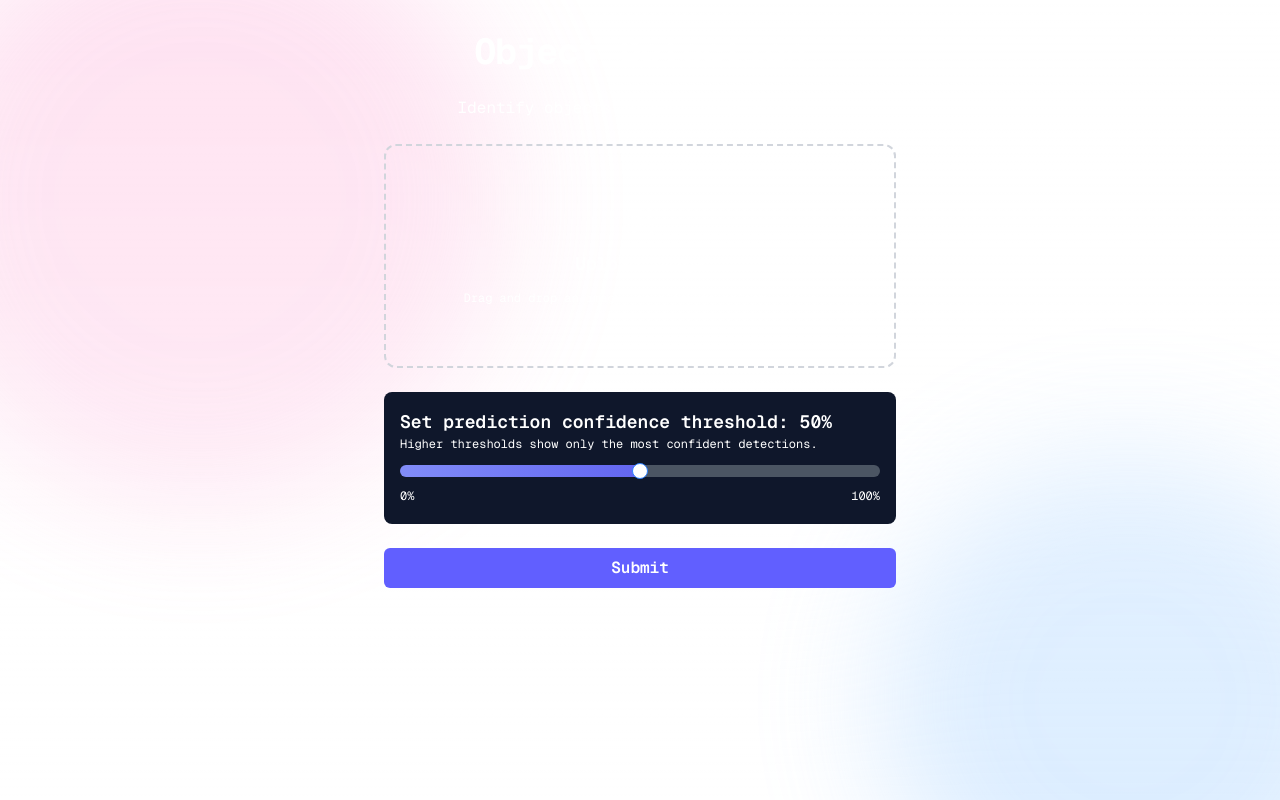
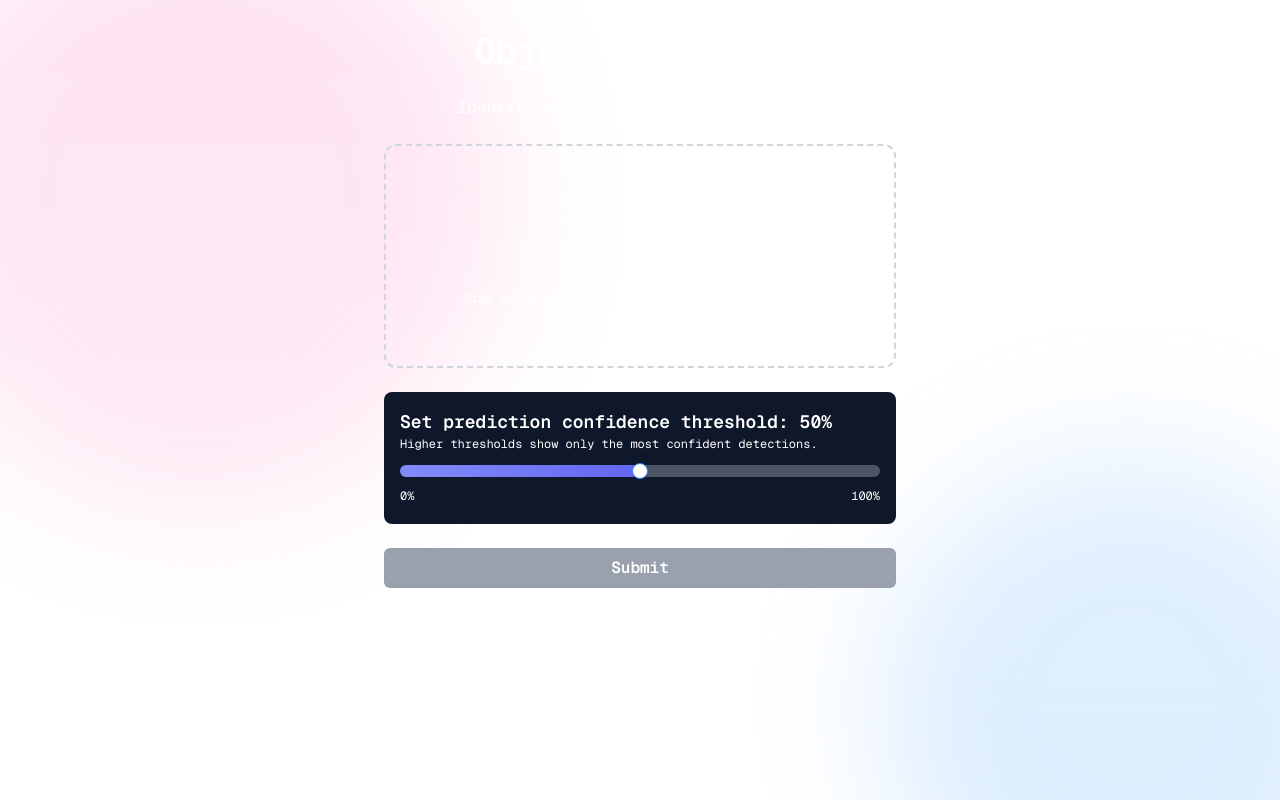
Before and after one commit to declanleeler/object-detector-nextjs, a Next.js app: page / in a window 1280 px wide. Built offline with nearby package versions, Linux system fonts and the light colour scheme.

Commit message:
Clean up drop zone

```diff
--- a/src/app/page.tsx
+++ b/src/app/page.tsx
@@ -48,7 +48,7 @@ const Home: React.FC = () => {
         onRemoveImage={handleRemoveImage}
       />
       <ProbabilitySlider value={threshold} onChange={setThreshold} />
-      <SubmitButton onSubmit={handleSubmit} />
+      <SubmitButton onSubmit={handleSubmit} disabled={_.isNil(uploadedImage)} />
       <ResultImage resultImage={resultImage} />
     </div>
   );
--- a/src/components/ImageDropzone.tsx
+++ b/src/components/ImageDropzone.tsx
@@ -56,13 +56,12 @@ const ImageDropzone: React.FC<ImageDropzoneProps> = ({
                 e.stopPropagation(); // Prevent triggering dropzone click
                 onRemoveImage();
               }}
-              className="absolute top-2 right-2 bg-white bg-opacity-70 rounded-full p-1 hover:bg-opacity-100 transition"
+              className="absolute top-1 right-1 bg-white bg-opacity-70 rounded-full p-1 hover:bg-opacity-100 transition"
               aria-label="Remove image"
             >
               <X
                 className="w-5 h-5 text-gray-700 cursor-pointer hover:text-red-600 transition-colors"
                 strokeWidth={3}
-                cursor-pointer
               />
             </button>
           )}
```
